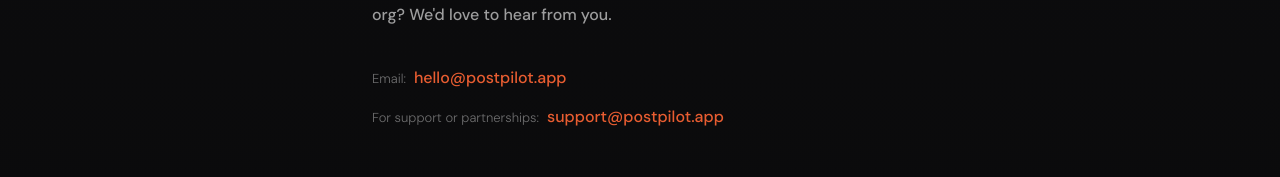
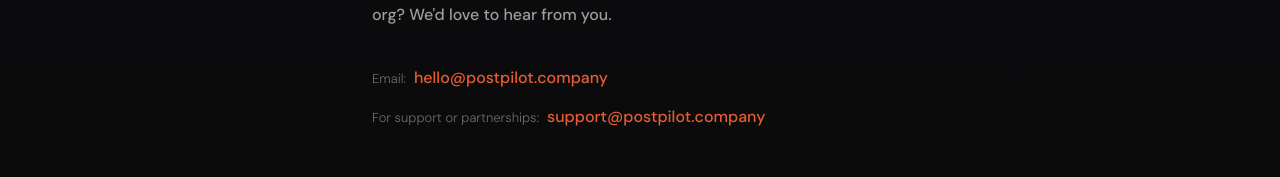
Before and after one commit to aaryan-suri/postpilot, a React (Vite) app: page /contact in a window 1280 px wide. Shown: the part 295-472 px from the top of the page. Built offline with nearby package versions, Linux system fonts and the light colour scheme.

Commit message:
chore: update email domains from postpilot.app to postpilot.company
- Change all email references in ContactPage, CareersPage, PrivacyPage, and TermsPage to use the new domain.
- Update .env.example and README to reflect the new production URL and frontend URL for consistency.

```diff
--- a/src/pages/CareersPage.jsx
+++ b/src/pages/CareersPage.jsx
@@ -83,8 +83,8 @@
       </div>
       <p style={{ ...STYLES.sub, marginBottom: 24 }}>
         Don't see a fit? We're always open to meeting talented people. Reach out at{" "}
-        <a href="mailto:careers@postpilot.app" style={{ color: "#E85D31", textDecoration: "none" }}>
-          careers@postpilot.app
+        <a href="mailto:careers@postpilot.company" style={{ color: "#E85D31", textDecoration: "none" }}>
+          careers@postpilot.company
         </a>
       </p>
       <GradientButton onClick={() => navigate("/contact")} size="md" withArrow>
--- a/src/pages/ContactPage.jsx
+++ b/src/pages/ContactPage.jsx
@@ -46,14 +46,14 @@
       <div style={{ marginBottom: 48 }}>
         <div style={{ marginBottom: 16 }}>
           <span style={{ ...STYLES.sub, marginRight: 8 }}>Email:</span>
-          <a href="mailto:hello@postpilot.app" style={{ color: "#E85D31", textDecoration: "none", fontWeight: 500 }}>
-            hello@postpilot.app
+          <a href="mailto:hello@postpilot.company" style={{ color: "#E85D31", textDecoration: "none", fontWeight: 500 }}>
+            hello@postpilot.company
           </a>
         </div>
         <div>
           <span style={{ ...STYLES.sub, marginRight: 8 }}>For support or partnerships:</span>
-          <a href="mailto:support@postpilot.app" style={{ color: "#E85D31", textDecoration: "none", fontWeight: 500 }}>
-            support@postpilot.app
+          <a href="mailto:support@postpilot.company" style={{ color: "#E85D31", textDecoration: "none", fontWeight: 500 }}>
+            support@postpilot.company
           </a>
         </div>
       </div>
--- a/src/pages/PrivacyPage.jsx
+++ b/src/pages/PrivacyPage.jsx
@@ -50,7 +50,7 @@
         </Section>
         <Section title="7. Contact">
           Questions about this policy? Contact us at{" "}
-          <a href="mailto:privacy@postpilot.app" style={{ color: "#E85D31", textDecoration: "none" }}>privacy@postpilot.app</a>.
+          <a href="mailto:privacy@postpilot.company" style={{ color: "#E85D31", textDecoration: "none" }}>privacy@postpilot.company</a>.
         </Section>
       </div>
     </div>
--- a/src/pages/TermsPage.jsx
+++ b/src/pages/TermsPage.jsx
@@ -56,7 +56,7 @@
         </Section>
         <Section title="9. Contact">
           Questions? Contact us at{" "}
-          <a href="mailto:legal@postpilot.app" style={{ color: "#E85D31", textDecoration: "none" }}>legal@postpilot.app</a>.
+          <a href="mailto:legal@postpilot.company" style={{ color: "#E85D31", textDecoration: "none" }}>legal@postpilot.company</a>.
         </Section>
       </div>
     </div>
```
Also changed, not shown: 2 other files (tests, documents, lock files or other folders).
